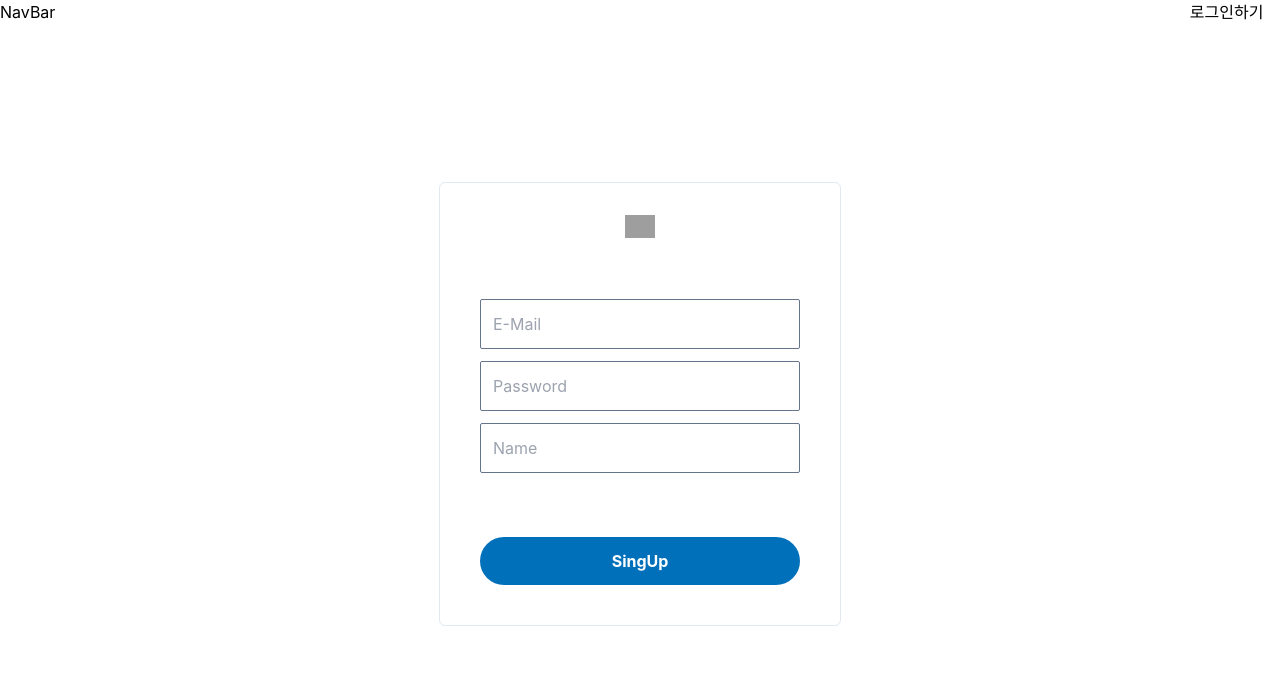
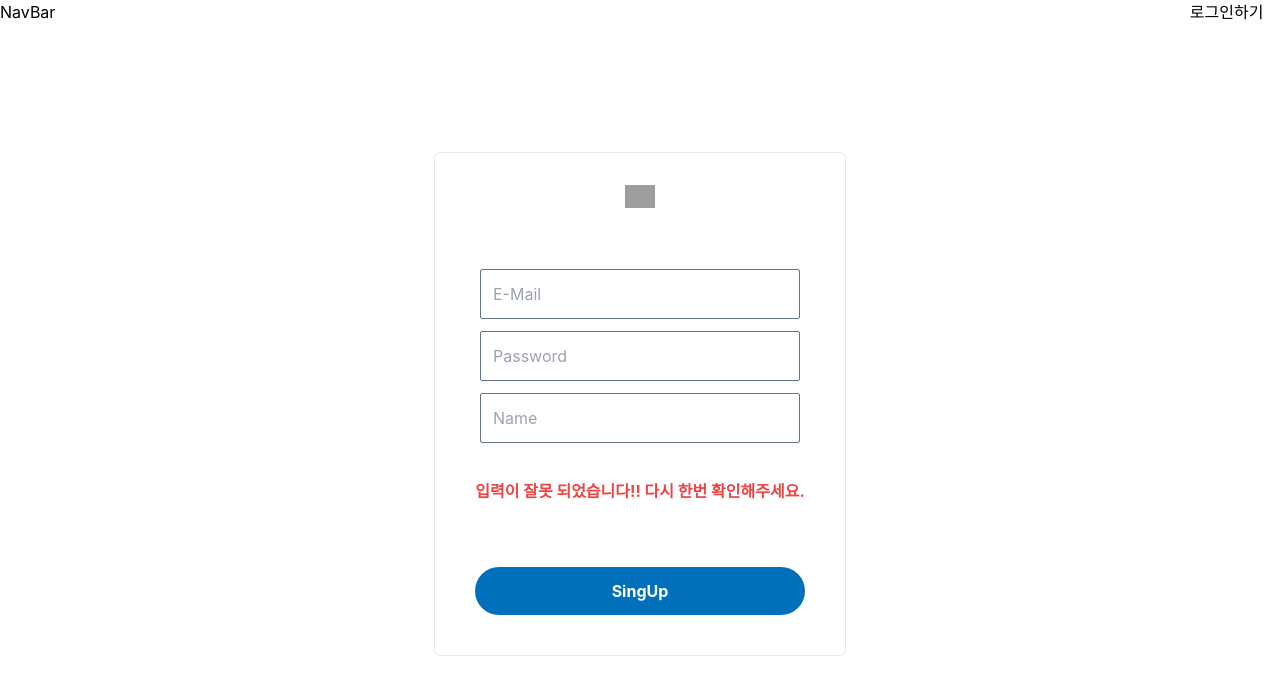
Before and after one commit to Dwisgolmog/securityWeb, a React (Create React App) app in the folder client/: page /SingUp in a window 1280 px wide. Both pictures are taken after a click on the button "SingUp". Shown: the top 694 px of the page. Built offline with nearby package versions, Linux system fonts and the light colour scheme; grey boxes are pictures that could not be loaded.

Commit message:
회원가입 페이지 기본 구성 완료

```diff
--- a/client/src/component/Signup.js
+++ b/client/src/component/Signup.js
@@ -1,4 +1,26 @@
+import { useState } from "react";
+import { useNavigate } from "react-router-dom";
+
 function SingUp() {
+    let navigate = useNavigate();
+
+    const [email,setEmail] = useState();
+    const [password,setPassword] = useState();
+    const [name,setName] = useState();
+    const [errorMs,setErrorMs] = useState();
+
+    const emailRegEx = /^[A-Za-z0-9]([-_.]?[A-Za-z0-9])*@[A-Za-z0-9]([-_.]?[A-Za-z0-9])*\.[A-Za-z]{2,3}$/i;
+    const passwordRegEx = /^[A-Za-z0-9]{8,20}$/
+
+    const handleSingUp = () => {
+        if(!email && !password && !name)
+            return setErrorMs("입력이 잘못 되었습니다!! 다시 한번 확인해주세요.");
+
+        if(true){
+            navigate('/login');
+        }
+    }
+
     return (
         <div class="min-h-screen flex justify-center items-center bg-white">
             <div class="p-10 border-[1px] -mt-10 border-slate-200 rounded-md flex flex-col items-center space-y-3">
@@ -6,16 +28,33 @@ function SingUp() {
                     <img width="30" class="-mt-10" src="https://www.paypalobjects.com/images/shared/momgram@2x.png" />
                 </div>
 
+                {/* 위에서 부터 순서대로 이메일,비밀번호,이름 입력 */}
+                <input type={'email'} onChange={(e)=>{
+                    if(emailRegEx.test(e.target.value))
+                        setEmail(e.target.value);
+                }}
+                 class="p-3 border-[1px] border-slate-500 rounded-sm w-80" placeholder="E-Mail" />
 
-                <input class="p-3 border-[1px] border-slate-500 rounded-sm w-80" placeholder="E-Mail" />
-                <input class="p-3 border-[1px] border-slate-500 rounded-sm w-80" placeholder="Password" />
-                <input class="p-3 border-[1px] border-slate-500 rounded-sm w-80" placeholder="Name" />
+                <input type={'password'} onChange={(e)=>{
+                    if(passwordRegEx.test(e.target.value))
+                        setPassword(e.target.value);
+                }}
+                class="p-3 border-[1px] border-slate-500 rounded-sm w-80" placeholder="Password" />
 
+                <input onChange={(e)=>{
+                    setName(e.target.value);
+                }}
+                class="p-3 border-[1px] border-slate-500 rounded-sm w-80" placeholder="Name" />
 
+                {errorMs && <><br /><p class="text-red-500 font-bold">{errorMs}</p></>}
                 <div class="box-content h-10"></div>
 
+                {/* Singup 버튼 */}
                 <div class="flex flex-col space-y-5 w-full">
-                    <button class="w-full bg-[#0070ba] rounded-3xl p-3 text-white font-bold transition duration-200 hover:bg-[#003087]">SingUp</button>
+                    <button onClick={()=>{
+                        handleSingUp();
+                    }}
+                    class="w-full bg-[#0070ba] rounded-3xl p-3 text-white font-bold transition duration-200 hover:bg-[#003087]">SingUp</button>
                 </div>
             </div>
         </div>
```
